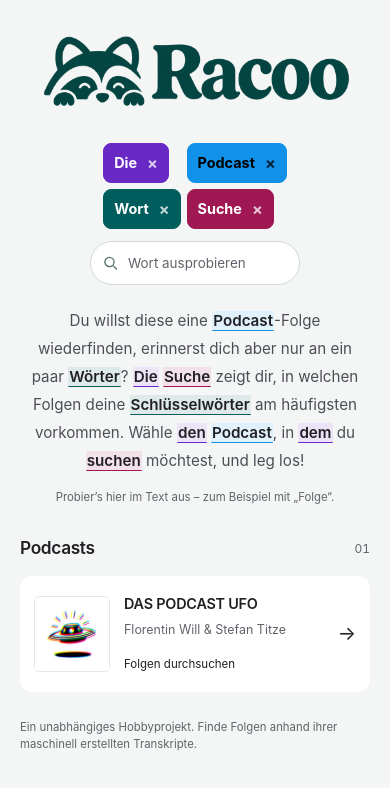
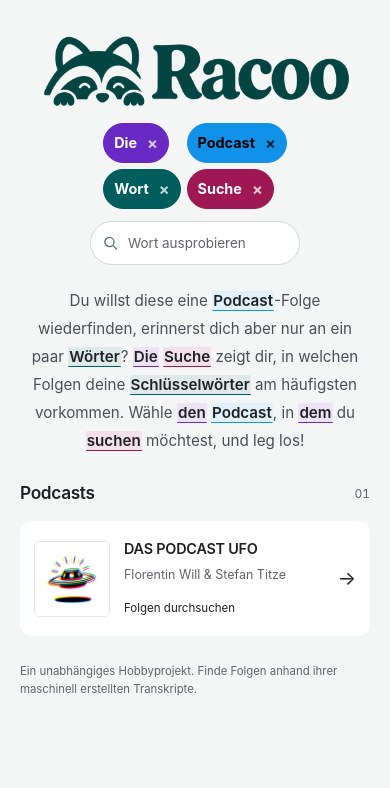
Before and after one commit to jjccmm/racoo, a React (Vite) app in the folder web/: page / in a window 390 px wide. Shown: the top 788 px of the page. Built offline with nearby package versions, Linux system fonts and the light colour scheme.

Commit message:
style: tighten logo spacing and align compact pill search
Use capsule-shaped selected words, remove the example prompt and place the small podcast search after the selected words. Verified lint/types/builds, 16 browser checks per base and actual five-episode desktop/mobile/narrow layout.

```diff
--- a/web/src/Frequency.tsx
+++ b/web/src/Frequency.tsx
@@ -88,11 +88,13 @@ export function Frequency({ publicationId, words, episodes, onChoose }: { onChoo
   const passagesLoading = !!passageKey && (details.key !== passageKey || (!details.results && !details.error));
 
   return <section className="frequency" aria-label="Wörter und Folgen erkunden">
+    <div className="word-controls">
+    <ul className="selected-words" aria-label="Ausgewählte Grundformen">{selected.map((word) => <li key={word.token}><button className="word-chip" style={wordStyle(word.color)} aria-label={`${word.lemma} entfernen`} onClick={() => remove(word)}>{word.lemma}<span aria-hidden="true"> ×</span></button></li>)}</ul>
     <div className="word-field" ref={field} onBlur={(event) => { if (!event.currentTarget.contains(event.relatedTarget)) setOpened(false); }}>
-      <div className="field-heading"><label htmlFor="lemma">Wörter suchen</label><span>Bis zu fünf Wörter</span></div>
+      <label className="visually-hidden" htmlFor="lemma">Wörter suchen</label>
       <div className="search-input"><SearchIcon /><input type="search" ref={input} id="lemma" role="combobox" aria-autocomplete="list" aria-expanded={opened && selected.length < 5} aria-controls="word-options"
         aria-activedescendant={opened && active >= 0 && suggestions[active] ? `word-option-${active}` : undefined}
-        value={query} placeholder="Eimer, Münze, Kleingeld …" autoComplete="off"
+        value={query} placeholder="Wort suchen" autoComplete="off"
         onFocus={() => { setOpened(true); setActive(-1); }}
         onChange={(event) => { setQuery(event.target.value); setOpened(true); setActive(-1); }}
         onKeyDown={(event) => {
@@ -109,7 +111,7 @@ export function Frequency({ publicationId, words, episodes, onChoose }: { onChoo
         {!suggestions.length && <li className="no-option">Keine passende Grundform.</li>}
       </ul>}
     </div>
-    <ul className="selected-words" aria-label="Ausgewählte Grundformen">{selected.map((word) => <li key={word.token}><button className="word-chip" style={wordStyle(word.color)} aria-label={`${word.lemma} entfernen`} onClick={() => remove(word)}>{word.lemma}<span aria-hidden="true"> ×</span></button></li>)}</ul>
+    </div>
     <p className="muted selection-note">{selected.length === 5 ? 'Fünf Wörter ausgewählt. Entferne ein Wort, um ein anderes zu wählen. ' : ''}Stoppwörter und manuell ausgeschlossene Wörter werden nicht angeboten.</p>
     {selected.some((word) => word.state === 'loading') && <p role="status">Wortzählungen werden geladen …</p>}
     {selected.filter((word) => word.state === 'error').map((word) => <div key={word.token}><p role="alert">Die Zählungen für {word.lemma} konnten nicht geladen werden. Fehlende Daten sind kein Nullwert.</p><button onClick={() => { setSelected((current) => current.map((item) => item.token === word.token ? { ...item, state: 'loading' } : item)); void load(word); }}>Zählungen erneut laden</button></div>)}
--- a/web/src/LandingIntro.tsx
+++ b/web/src/LandingIntro.tsx
@@ -65,7 +65,7 @@ export function LandingIntro() {
         <label className="visually-hidden" htmlFor="demo-word">Wort im Beispieltext suchen</label>
         <div className="search-input"><SearchIcon /><input type="search" ref={input} id="demo-word" role="combobox" aria-autocomplete="list" aria-controls="demo-options" aria-expanded={showOptions}
           aria-activedescendant={showOptions && active >= 0 && suggestions[active] ? `demo-option-${active}` : undefined}
-          aria-describedby="demo-hint" value={query} placeholder="Wort ausprobieren" autoComplete="off"
+          aria-describedby={selected.length === 5 ? 'demo-hint' : undefined} value={query} placeholder="Wort ausprobieren" autoComplete="off"
           onFocus={() => { setOpened(true); setActive(-1); }}
           onChange={(event) => { setQuery(event.target.value); setOpened(true); setActive(-1); }}
           onKeyDown={(event) => {
@@ -91,8 +91,6 @@ export function LandingIntro() {
       const item = selected.find((item) => item.key === byForm.get(normalize(piece)));
       return item ? <mark key={index} style={wordStyle(item.color)} title={words.get(item.key)!.label}>{piece}</mark> : piece;
     })}</p>
-    <p className="demo-hint" id="demo-hint" aria-live="polite">{selected.length < 5
-      ? 'Probier’s hier im Text aus – zum Beispiel mit „Folge“.'
-      : 'Fünf Wörter ausgewählt. Entferne eines, um ein anderes auszuprobieren.'}</p>
+    {selected.length === 5 && <p className="demo-hint" id="demo-hint" aria-live="polite">Fünf Wörter ausgewählt. Entferne eines, um ein anderes auszuprobieren.</p>}
   </section>;
 }
--- a/web/src/style.css
+++ b/web/src/style.css
@@ -24,22 +24,22 @@ button:disabled { cursor: default; opacity: .6; }
 :focus-visible { outline: 2px solid #005fcc; outline-offset: 4px; }
 [role="alert"] { color: #a2191f; }
 .muted { color: var(--muted); font-size: .81rem; }
-.site-header { min-height: 92px; display: flex; align-items: center; justify-content: space-between; gap: 20px; }
-.site-brand { display: inline-flex; flex-shrink: 0; align-items: center; padding: 8px 0; }
+.site-header { min-height: 76px; display: flex; align-items: center; justify-content: space-between; gap: 20px; }
+.site-brand { display: inline-flex; flex-shrink: 0; align-items: center; padding: 4px 0; }
 .site-brand img { display: block; width: 204px; height: auto; }
 .landing .site-header { min-height: 0; border-bottom: 0; justify-content: center; padding-top: 16px; }
-.landing .site-brand { width: min(600px, 100%); padding: 0; }
-.landing .site-brand img { width: 100%; }
+.landing .site-brand { width: min(600px, 100%); padding: 0; overflow: hidden; }
+.landing .site-brand img { width: 100%; margin-bottom: -24px; }
 .podcast-card img, .podcast-header img { border: 1px solid var(--line); }
 .back-link { color: var(--muted); font-size: .78rem; text-decoration: none; padding: 10px 0; }
 .back-link:hover { text-decoration: underline; }
 .back-link span { margin-right: 7px; }
 .landing { max-width: 1040px; }
 .visually-hidden { position: absolute; width: 1px; height: 1px; padding: 0; margin: -1px; overflow: hidden; clip-path: inset(50%); white-space: nowrap; border: 0; }
-.landing-intro { padding: 16px 0 36px; text-align: center; }
+.landing-intro { padding: 0 0 30px; text-align: center; }
 .demo-controls { display: flex; flex-wrap: wrap; align-items: center; justify-content: center; gap: 10px; }
 .demo-selected { display: flex; flex-wrap: wrap; justify-content: center; gap: 8px; list-style: none; margin: 0; padding: 0; }
-.demo-selected .demo-chip { min-height: 44px; padding: 9px 13px; font-size: 1rem; border-radius: 8px; }
+.demo-selected .demo-chip { min-height: 44px; padding: 9px 13px; font-size: 1rem; border-radius: 999px; }
 .demo-field { position: relative; width: 190px; text-align: left; }
 .demo-field input { width: 100%; min-width: 0; min-height: 44px; padding: 9px 12px 9px 37px; border: 1px solid #d0d9d5; border-radius: 24px; background: #fff; color: var(--ink); font-size: .84rem; }
 .demo-field input::placeholder { color: var(--muted); }
@@ -59,27 +59,28 @@ button:disabled { cursor: default; opacity: .6; }
 .podcast-card-copy > span { font-size: .8rem; }
 .card-arrow { margin-left: auto; font-size: 1.5rem; padding-right: 12px; }
 .landing-footer { color: var(--muted); font-size: .75rem; padding: 34px 0; max-width: 590px; }
-.podcast-header { display: flex; align-items: center; gap: 14px; padding: 28px 0 30px; }
+.podcast-header { display: flex; align-items: center; gap: 14px; padding: 12px 0 18px; }
 .podcast-header img { border-radius: 4px; }
 .podcast-header h1 { font-size: 1.2rem; letter-spacing: -.02em; margin: 0 0 4px; }
 .podcast-header p { color: var(--muted); font-size: .78rem; margin: 0; }
-.word-field { position: relative; max-width: 760px; }
-.field-heading { display: flex; align-items: baseline; justify-content: space-between; margin-bottom: 9px; gap: 14px; }
-.field-heading label { font-size: .84rem; font-weight: 600; }
-.field-heading > span { color: var(--muted); font-size: .73rem; }
+.word-controls { display: flex; align-items: center; flex-wrap: wrap; gap: 10px; }
+.word-field { position: relative; width: 180px; max-width: 100%; flex: 0 0 180px; }
 .search-input { position: relative; }
 .search-icon { position: absolute; left: 18px; top: 50%; transform: translateY(-50%); color: #526d65; pointer-events: none; }
 input[type="search"]::-webkit-search-decoration { -webkit-appearance: none; }
-.word-field input { display: block; width: 100%; min-width: 0; border: 1px solid #c0d0c9; border-radius: 28px; padding: 15px 18px 15px 49px; color: var(--ink); background: #fff; font-size: 1rem; }
+.word-field input { display: block; width: 100%; min-width: 0; border: 1px solid #c0d0c9; border-radius: 999px; min-height: 44px; padding: 9px 12px 9px 39px; color: var(--ink); background: #fff; font-size: .84rem; }
+.word-field .search-icon { left: 12px; width: 18px; height: 18px; }
+.word-field .autocomplete [role="option"] { display: block; overflow-wrap: anywhere; }
+.word-field .autocomplete small { display: block; margin-top: 2px; }
 .word-field input::placeholder { color: #777780; }
 .autocomplete { position: absolute; z-index: 5; top: 100%; margin: 6px 0; padding: 5px; list-style: none; width: 100%; background: #fff; border: 1px solid #d6d6de; border-radius: 6px; box-shadow: 0 6px 20px #00000010; max-height: 350px; overflow-y: auto; }
 .autocomplete [role="option"] { display: flex; justify-content: space-between; gap: 16px; padding: 10px 11px; border-radius: 3px; cursor: pointer; font-size: .9rem; }
 .autocomplete [role="option"]:hover, .autocomplete [aria-selected="true"] { background: #f1f1f4; }
 .autocomplete small, .no-option { color: var(--muted); font-size: .77rem; }
 .no-option { padding: 12px; }
-.selected-words { display: flex; flex-wrap: wrap; gap: 7px; list-style: none; padding: 0; margin: 10px 0 0; }
+.selected-words { display: flex; flex-wrap: wrap; gap: 7px; list-style: none; padding: 0; margin: 0; max-width: 100%; }
 .selected-words:empty { margin: 0; }
-.word-chip { display: flex; align-items: center; gap: 8px; background: var(--word-color); border-color: var(--word-color); border-radius: 8px; padding: 7px 13px; min-height: 38px; font-size: .84rem; font-weight: 700; color: var(--word-ink); }
+.word-chip { display: flex; align-items: center; gap: 8px; background: var(--word-color); border-color: var(--word-color); border-radius: 999px; padding: 7px 13px; min-height: 44px; font-size: .84rem; font-weight: 700; color: var(--word-ink); }
 .episode-counts li::before { content: ""; width: 7px; height: 7px; flex-shrink: 0; background: var(--word-color); border-radius: 2px; }
 .word-chip:hover { background: var(--word-color); box-shadow: 0 2px 8px #0000001a; }
 .word-chip span { color: inherit; opacity: .75; margin-left: 4px; font-size: 1rem; }
@@ -152,12 +153,13 @@ th, td { padding: .65rem; text-align: left; border-bottom: 1px solid var(--line)
 @media (prefers-reduced-motion: reduce) { *, *::before, *::after { transition: none !important; } }
 @media (max-width: 640px) {
   main { padding: 0 20px 28px; }
-  .site-header { min-height: 78px; }
+  .site-header { min-height: 66px; }
   .site-brand img { width: 156px; }
   .landing .site-header { min-height: 0; padding-top: 12px; }
   .landing .site-brand { width: min(440px, 100%); }
+  .landing .site-brand img { margin-bottom: -12px; }
   .back-link { font-size: .72rem; }
-  .landing-intro { padding: 14px 0 30px; }
+  .landing-intro { padding: 6px 0 26px; }
   .demo-controls { gap: 12px; }
   .demo-selected { display: grid; grid-template-columns: repeat(2, max-content); gap: 6px; }
   .demo-selected li:last-child:nth-child(odd) { grid-column: 1 / -1; justify-self: center; }
@@ -172,13 +174,12 @@ th, td { padding: .65rem; text-align: left; border-bottom: 1px solid var(--line)
   .podcast-card-copy > span { font-size: .72rem; }
   .card-arrow { font-size: 1.2rem; padding-right: 0; }
   .landing-footer { padding: 27px 0; font-size: .71rem; }
-  .podcast-header { padding: 24px 0; gap: 12px; }
+  .podcast-header { padding: 12px 0 16px; gap: 12px; }
   .podcast-header h1 { font-size: 1.05rem; }
   .podcast-header img { width: 42px; height: 42px; }
   .podcast-header p { font-size: .73rem; }
-  .field-heading > span { font-size: .69rem; }
-  .word-field input { padding: 14px 14px 14px 44px; }
-  .word-field .search-icon { left: 15px; }
+  .word-field input { padding: 9px 12px 9px 39px; }
+  .word-field .search-icon { left: 12px; }
   .chart-panel { margin-top: 22px; padding: 20px 12px 5px; }
   .chart-heading { flex-wrap: wrap; gap: 13px; }
   .chart-heading h2 { font-size: 1rem; }
```
Also changed, not shown: 2 other files (tests, documents, lock files or other folders).
